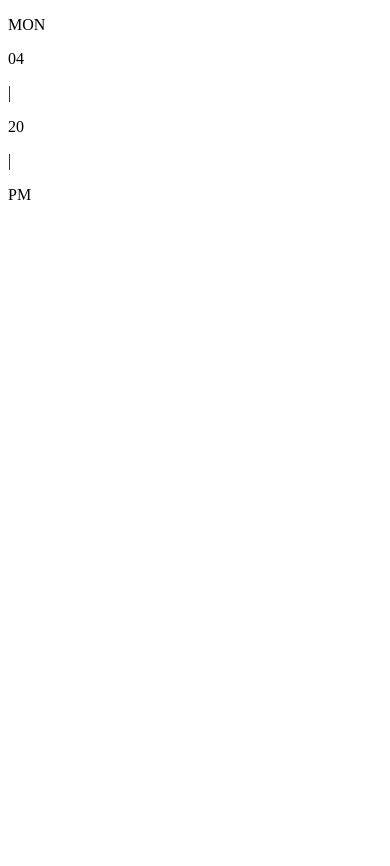
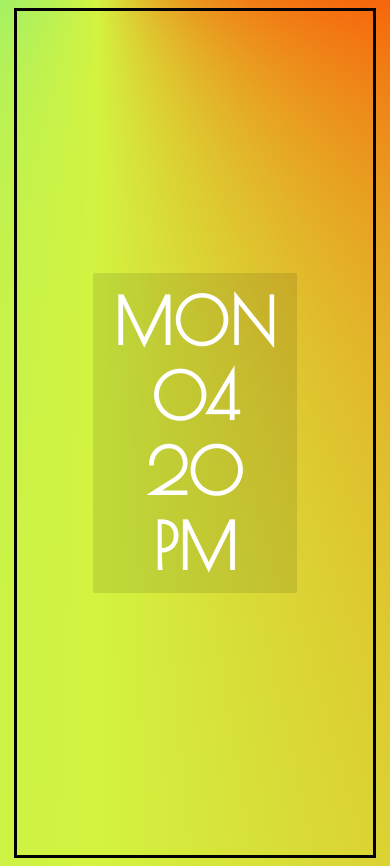
Before and after one commit to MoaadAmer/DigitalClock, a plain HTML site: page index.html in a window 390 px wide. Before the commit the page ends 844 px from the top, so only its background shows below. Drawn offline with nearby package versions, Linux system fonts and the light colour scheme.

Commit message:
Add Styles (CSS)

```diff
--- a/index.html
+++ b/index.html
@@ -5,6 +5,8 @@
     <meta charset="UTF-8">
     <meta name="viewport" content="width=device-width, initial-scale=1.0">
     <title>Digital Clock</title>
+
+    <link rel="stylesheet" href="styles.css">
 </head>
 
 <div class="container">
--- /dev/null
+++ b/styles.css
@@ -0,0 +1,57 @@
+@import url('https://fonts.googleapis.com/css2?family=Poiret+One&display=swap');
+
+body {
+    font-family: 'Poiret One', cursive;
+    overflow: hidden;
+    background:
+        conic-gradient(from 90deg at 25% -10%, #ff4500, #d3f340, #7bee85, #afeeee, #7bee85);
+}
+
+.container {
+    border: 3px solid black;
+    width: 95%;
+    height: 100vh;
+    margin: auto;
+    display: flex;
+    justify-content: center;
+    align-items: center;
+
+}
+
+.digitalClock {
+    width: fit-content;
+    margin: auto;
+    padding: 10px;
+    border-radius: 2px;
+    color: #fff;
+    background: rgba(0, 0, 0, 0.1);
+}
+
+.digitalClock>p {
+    display: inline-block;
+    margin: 0 10px;
+    font-weight: bold;
+    font-size: 5rem;
+}
+
+@media (max-width:1024px) {
+
+    #bar1,
+    #bar2 {
+        display: none;
+    }
+
+    .digitalClock {
+        text-align: center;
+    }
+
+    .digitalClock>p {
+        display: block;
+    }
+}
+@media (max-width:480px){
+    .digitalClock>p {
+        font-size: 4rem;
+    }
+
+}
```
